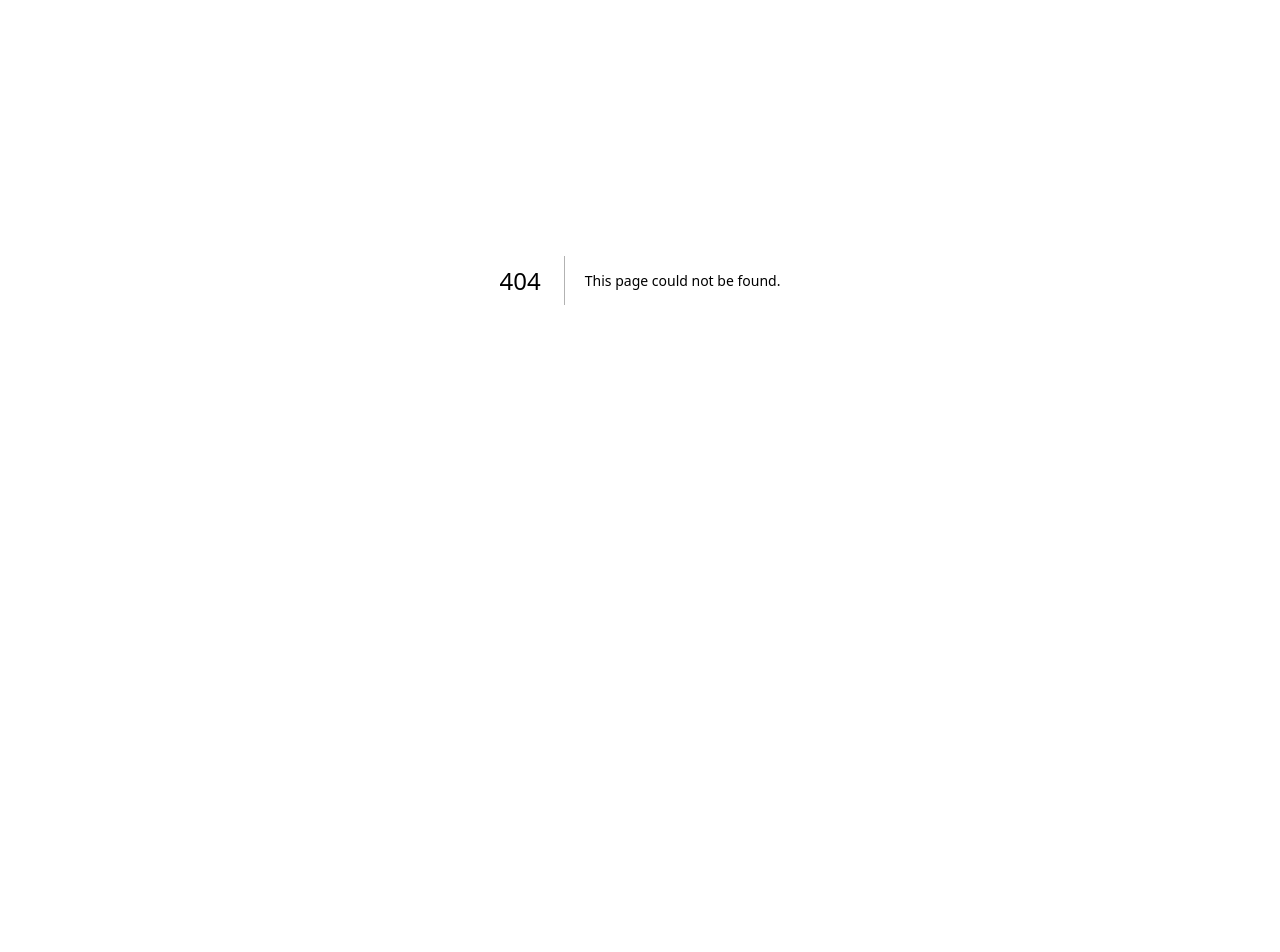
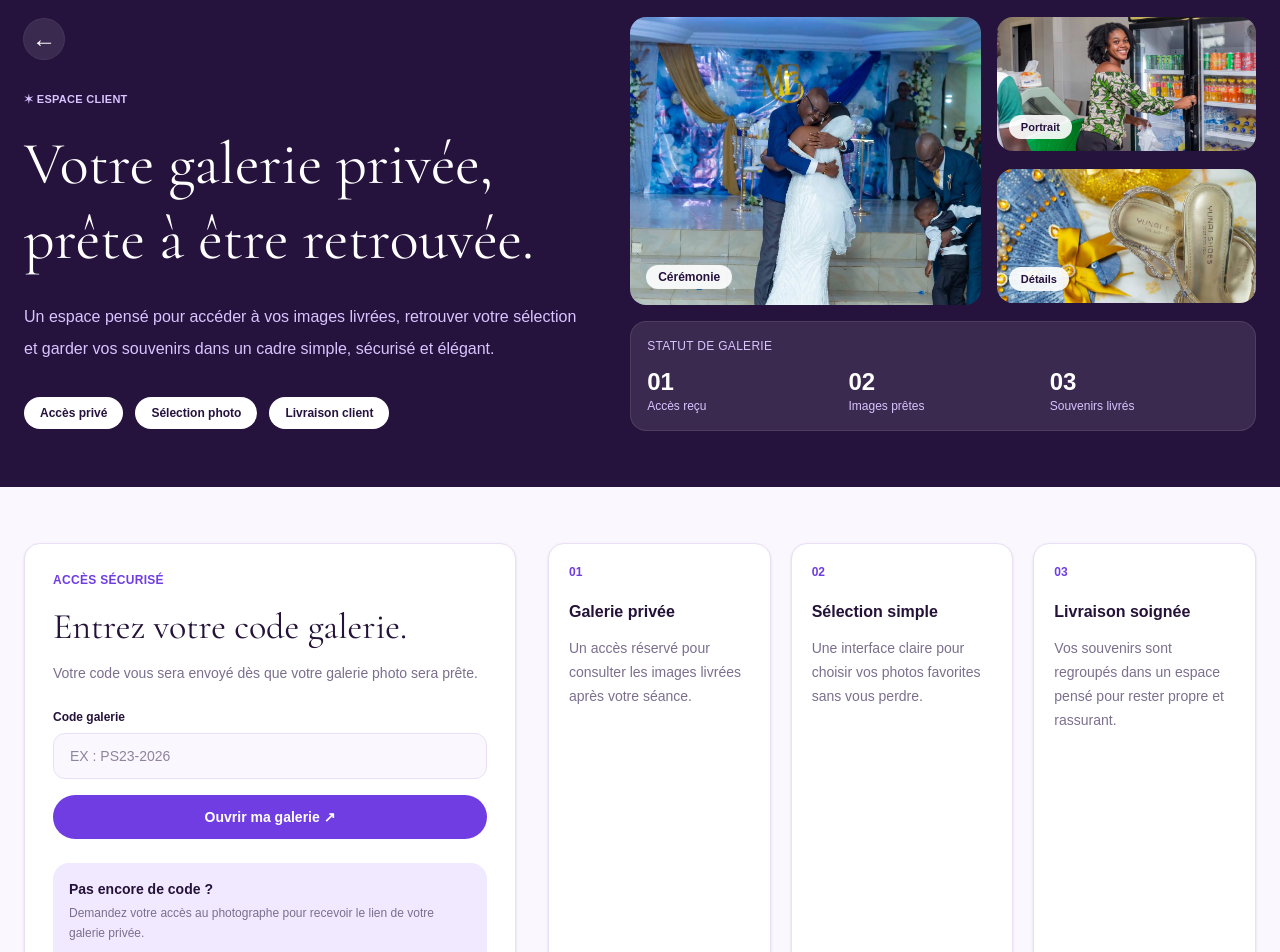
Before and after one commit to tati-ngs/photo-gallery-plateform, a Next.js app: page /espace-client in a window 1280 px wide. Before the commit this address had no page. Shown: the part 120-1072 px from the top of the page. Before the commit the page ends 800 px from the top, so only its background shows below. Built offline with nearby package versions, Linux system fonts and the light colour scheme.

Commit message:
ajout de l'espace client

```diff
--- /dev/null
+++ b/app/espace-client/page.tsx
@@ -0,0 +1,216 @@
+import { Footer } from "@/components/Footer";
+import { Header } from "@/components/Header";
+import { LoadingImage } from "@/components/LoadingImage";
+import Link from "next/link";
+
+const clientFeatures = [
+  {
+    title: "Galerie privée",
+    text: "Un accès réservé pour consulter les images livrées après votre séance.",
+  },
+  {
+    title: "Sélection simple",
+    text: "Une interface claire pour choisir vos photos favorites sans vous perdre.",
+  },
+  {
+    title: "Livraison soignée",
+    text: "Vos souvenirs sont regroupés dans un espace pensé pour rester propre et rassurant.",
+  },
+];
+
+const galleryPreview = [
+  {
+    src: "/douceur d'un oui.jpeg",
+    alt: "Cérémonie livrée dans une galerie client",
+    label: "Cérémonie",
+  },
+  {
+    src: "/lumiere du jour.jpeg",
+    alt: "Portrait livré dans une galerie client",
+    label: "Portrait",
+  },
+  {
+    src: "/matiere.jpg",
+    alt: "Détail photo livré dans une galerie client",
+    label: "Détails",
+  },
+];
+
+export default function EspaceClientPage() {
+  return (
+    <main className="min-h-screen bg-[#fbf7ff] text-[#241238]">
+      <Header compact />
+
+      <section className="bg-[#25123d] px-4 py-10 text-white sm:px-6 lg:py-14">
+        <div className="mx-auto grid max-w-7xl gap-10 lg:grid-cols-[0.95fr_1.05fr] lg:items-center">
+          <div>
+            <Link
+              aria-label="Retour à l'accueil"
+              className="mb-8 inline-flex size-10 items-center justify-center rounded-full bg-white/10 text-2xl font-semibold text-white ring-1 ring-white/15 transition hover:-translate-x-1"
+              href="/"
+            >
+              ←
+            </Link>
+
+            <p className="mb-5 text-[11px] font-bold uppercase tracking-wide text-[#d9c4ff]">
+              ✶ Espace client
+            </p>
+
+            <h1 className="max-w-3xl font-[family-name:var(--font-cormorant)] text-5xl leading-tight md:text-[60px]">
+              Votre galerie privée, prête à être retrouvée.
+            </h1>
+
+            <p className="mt-6 max-w-xl text-base leading-8 text-[#d9c4ff]">
+              Un espace pensé pour accéder à vos images livrées, retrouver votre
+              sélection et garder vos souvenirs dans un cadre simple, sécurisé et
+              élégant.
+            </p>
+
+            <div className="mt-8 flex flex-wrap gap-3 text-xs font-semibold text-[#25123d]">
+              <span className="rounded-full bg-white px-4 py-2">
+                Accès privé
+              </span>
+              <span className="rounded-full bg-white px-4 py-2">
+                Sélection photo
+              </span>
+              <span className="rounded-full bg-white px-4 py-2">
+                Livraison client
+              </span>
+            </div>
+          </div>
+
+          <div className="grid gap-4">
+            <div className="grid grid-cols-[1.15fr_0.85fr] gap-4">
+              <div className="relative h-72 overflow-hidden rounded-2xl bg-[#3a2254]">
+                <LoadingImage
+                  alt={galleryPreview[0].alt}
+                  className="object-cover object-center"
+                  fill
+                  priority
+                  quality={95}
+                  sizes="(max-width: 1024px) 100vw, 520px"
+                  src={galleryPreview[0].src}
+                />
+                <span className="absolute bottom-4 left-4 rounded-full bg-white/90 px-3 py-1 text-xs font-semibold text-[#25123d]">
+                  {galleryPreview[0].label}
+                </span>
+              </div>
+
+              <div className="grid gap-4">
+                {galleryPreview.slice(1).map((item) => (
+                  <div
+                    className="relative h-[134px] overflow-hidden rounded-2xl bg-[#3a2254]"
+                    key={item.src}
+                  >
+                    <LoadingImage
+                      alt={item.alt}
+                      className="object-cover object-center"
+                      fill
+                      quality={95}
+                      sizes="(max-width: 1024px) 50vw, 240px"
+                      src={item.src}
+                    />
+                    <span className="absolute bottom-3 left-3 rounded-full bg-white/90 px-3 py-1 text-[11px] font-semibold text-[#25123d]">
+                      {item.label}
+                    </span>
+                  </div>
+                ))}
+              </div>
+            </div>
+
+            <div className="rounded-2xl border border-white/10 bg-white/10 p-4 backdrop-blur">
+              <p className="text-xs uppercase tracking-wide text-[#d9c4ff]">
+                Statut de galerie
+              </p>
+              <div className="mt-3 grid gap-3 sm:grid-cols-3">
+                <div>
+                  <p className="text-2xl font-bold">01</p>
+                  <p className="text-xs text-[#d9c4ff]">Accès reçu</p>
+                </div>
+                <div>
+                  <p className="text-2xl font-bold">02</p>
+                  <p className="text-xs text-[#d9c4ff]">Images prêtes</p>
+                </div>
+                <div>
+                  <p className="text-2xl font-bold">03</p>
+                  <p className="text-xs text-[#d9c4ff]">Souvenirs livrés</p>
+                </div>
+              </div>
+            </div>
+          </div>
+        </div>
+      </section>
+
+      <section className="px-4 py-12 sm:px-6 lg:py-14">
+        <div className="mx-auto grid max-w-7xl gap-8 lg:grid-cols-[0.82fr_1.18fr]">
+          <aside className="rounded-2xl border border-[#eadff5] bg-white p-5 shadow-sm sm:p-7">
+            <p className="text-xs font-bold uppercase tracking-wide text-[#6f3de2]">
+              Accès sécurisé
+            </p>
+
+            <h2 className="mt-4 font-[family-name:var(--font-cormorant)] text-4xl leading-tight">
+              Entrez votre code galerie.
+            </h2>
+
+            <p className="mt-3 text-sm leading-6 text-[#7b6f8d]">
+              Votre code vous sera envoyé dès que votre galerie photo sera prête.
+            </p>
+
+            <form className="mt-6 grid gap-4">
+              <label className="grid gap-2 text-xs font-semibold">
+                Code galerie
+                <input
+                  className="rounded-xl border border-[#eadff5] bg-[#fbf7ff] px-4 py-3 text-sm font-normal uppercase outline-none transition focus:border-[#6f3de2]"
+                  placeholder="Ex : PS23-2026"
+                  type="text"
+                />
+              </label>
+
+              <button
+                className="motion-button rounded-full bg-[#6f3de2] px-7 py-3 text-sm font-semibold text-white"
+                type="button"
+              >
+                Ouvrir ma galerie ↗
+              </button>
+            </form>
+
+            <div className="mt-6 rounded-2xl bg-[#f1e9ff] p-4">
+              <p className="text-sm font-bold">Pas encore de code ?</p>
+              <p className="mt-1 text-xs leading-5 text-[#7b6f8d]">
+                Demandez votre accès au photographe pour recevoir le lien de
+                votre galerie privée.
+              </p>
+              <a
+                className="mt-4 inline-flex rounded-full bg-white px-4 py-2 text-xs font-semibold text-[#6f3de2]"
+                href="https://wa.me/2250504012432"
+                rel="noreferrer"
+                target="_blank"
+              >
+                Demander mon accès ↗
+              </a>
+            </div>
+          </aside>
+
+          <div className="grid gap-5 md:grid-cols-3">
+            {clientFeatures.map((feature, index) => (
+              <article
+                className="motion-card rounded-2xl border border-[#eadff5] bg-white p-5 shadow-sm"
+                key={feature.title}
+              >
+                <p className="text-xs font-bold text-[#6f3de2]">
+                  0{index + 1}
+                </p>
+                <h3 className="mt-5 text-base font-bold">{feature.title}</h3>
+                <p className="mt-3 text-sm leading-6 text-[#7b6f8d]">
+                  {feature.text}
+                </p>
+              </article>
+            ))}
+          </div>
+        </div>
+      </section>
+
+      <Footer />
+    </main>
+  );
+}
--- a/app/globals.css
+++ b/app/globals.css
@@ -64,6 +64,24 @@ html {
   transition:
     transform 900ms cubic-bezier(0.16, 1, 0.3, 1),
     filter 900ms cubic-bezier(0.16, 1, 0.3, 1);
+}
+
+.image-loading-shimmer {
+  overflow: hidden;
+}
+
+.image-loading-shimmer::after {
+  animation: image-loading-sweep 1.35s ease-in-out infinite;
+  background: linear-gradient(
+    110deg,
+    transparent 0%,
+    rgb(255 255 255 / 0.6) 45%,
+    transparent 75%
+  );
+  content: "";
+  inset: 0;
+  position: absolute;
+  transform: translateX(-100%);
 }
 
 .motion-card:hover .motion-image,
@@ -154,6 +172,12 @@ html {
   }
 }
 
+@keyframes image-loading-sweep {
+  to {
+    transform: translateX(100%);
+  }
+}
+
 @keyframes hero-title-drift {
   0%,
   100% {
@@ -223,8 +247,13 @@ html {
 
   .motion-card,
   .motion-image,
+  .image-loading-shimmer::after,
   .motion-button,
   .motion-button::after {
     transition: none;
   }
+
+  .image-loading-shimmer::after {
+    animation: none;
+  }
 }
--- a/app/page.tsx
+++ b/app/page.tsx
@@ -2,10 +2,11 @@
 
 import { Footer } from "@/components/Footer";
 import { Header } from "@/components/Header";
+import { LoadingImage } from "@/components/LoadingImage";
 import { ServiceCard } from "@/components/ServiceCard";
 import type { GalleryCategory } from "@/data/gallery";
 import { services } from "@/data/services";
-import Image from "next/image";
+import Link from "next/link";
 import { useRouter } from "next/navigation";
 import type { SyntheticEvent } from "react";
 import { useRef } from "react";
@@ -145,13 +146,14 @@ export default function Home() {
               <div className="absolute left-1/2 top-1/2 h-[112%] w-[112%] -translate-x-1/2 -translate-y-1/2 rounded-full border border-[#ded2ef]" />
               <div className="hero-shape absolute inset-0 rounded-full bg-[#d9c4ff]" />
 
-              <Image
+              <LoadingImage
                 src="/photographer-cutout.png"
                 alt="Photographe PS23PHOTOGRAPHY"
                 width={330}
                 height={500}
                 priority
                 style={{ height: "auto" }}
+                loadingClassName="rounded-full"
                 className="hero-subject-glow absolute left-1/2 top-1/2 z-10 h-auto w-[355px] -translate-x-1/2 -translate-y-[58%] object-contain sm:w-[345px] sm:-translate-y-[53%] md:w-[330px] md:-translate-y-[54%] lg:w-[320px]"
               />
 
@@ -255,8 +257,9 @@ export default function Home() {
           </div>
 
           <div className="mx-auto mt-7 grid max-w-6xl gap-5 md:grid-cols-2">
-            {services.map((service) => (
+            {services.map((service, index) => (
               <ServiceCard
+                eager={index < 3}
                 key={service.title}
                 onOpenCategory={showGallery}
                 service={service}
@@ -337,7 +340,7 @@ export default function Home() {
               }`}
             >
               <div className="relative aspect-square overflow-hidden rounded-lg">
-                <Image
+                <LoadingImage
                   src="/douceur d'un oui.jpeg"
                   alt="Cérémonie sous une arche"
                   fill
@@ -363,7 +366,7 @@ export default function Home() {
                 }`}
               >
                 <div className="relative aspect-square overflow-hidden rounded-lg">
-                  <Image
+                  <LoadingImage
                     src="/lumiere du jour.jpeg"
                     alt="Portrait à la lumière du jour"
                     fill
@@ -388,7 +391,7 @@ export default function Home() {
                 }`}
               >
                 <div className="relative aspect-square overflow-hidden rounded-lg">
-                  <Image
+                  <LoadingImage
                     src="/matiere.jpg"
                     alt="Matières et nuances"
                     fill
@@ -413,7 +416,7 @@ export default function Home() {
                 }`}
               >
                 <div className="relative aspect-square overflow-hidden rounded-lg">
-                  <Image
+                  <LoadingImage
                     src="/conference.jpeg"
                     alt="Conférence et panel"
                     fill
@@ -520,12 +523,12 @@ export default function Home() {
               </div>
             </div>
 
-            <a
-              href="#client"
+            <Link
+              href="/espace-client"
               className="motion-button w-fit rounded-full bg-white px-6 py-3 text-sm font-semibold text-[#6f3de2]"
             >
               Accéder à l’espace client ↗
-            </a>
+            </Link>
           </div>
         </div>
       </section>
@@ -547,7 +550,7 @@ export default function Home() {
             </p>
 
             <div className="relative mt-7 h-32 max-w-md overflow-hidden rounded-2xl">
-              <Image
+              <LoadingImage
                 src="/cam.png"
                 alt="Photographe en action"
                 fill
@@ -561,8 +564,8 @@ export default function Home() {
               Portrait · Cérémonie · Événement · Projet de marque
             </p>
 
-            <div className="mt-5 flex max-w-md justify-center overflow-hidden rounded-2xl">
-              <Image
+            <div className="relative mt-5 flex max-w-md justify-center overflow-hidden rounded-2xl">
+              <LoadingImage
                 src="/contact.PNG"
                 alt="Contact PS23PHOTOGRAPHY"
                 width={520}
--- a/components/GalleryCard.tsx
+++ b/components/GalleryCard.tsx
@@ -1,4 +1,4 @@
-import Image from "next/image";
+import { LoadingImage } from "@/components/LoadingImage";
 import type { GalleryItem } from "@/data/gallery";
 
 type GalleryCardProps = {
@@ -15,7 +15,7 @@ export function GalleryCard({ item, index, onOpen }: GalleryCardProps) {
       onClick={() => onOpen(index)}
       type="button"
     >
-      <Image
+      <LoadingImage
         src={item.src}
         alt={item.title}
         fill
--- a/components/Header.tsx
+++ b/components/Header.tsx
@@ -75,7 +75,7 @@ export function Header({ compact = false }: HeaderProps) {
             </a>
             <a href="#services">Services</a>
             <a href="#experience">Expérience</a>
-            <a href="#client">Espace client</a>
+            <Link href="/espace-client">Espace client</Link>
             <a
               href="#contact"
               className="rounded-full bg-[#6f3de2] px-7 py-4 text-sm font-semibold text-white"
@@ -128,13 +128,13 @@ export function Header({ compact = false }: HeaderProps) {
               >
                 Expérience
               </a>
-              <a
+              <Link
                 className="rounded-2xl px-4 py-3 hover:bg-[#f7f2ff]"
-                href="#client"
+                href="/espace-client"
                 onClick={() => setMenuOpen(false)}
               >
                 Espace client
-              </a>
+              </Link>
             </div>
           )}
         </div>
--- /dev/null
+++ b/components/LoadingImage.tsx
@@ -0,0 +1,40 @@
+"use client";
+
+import Image, { type ImageProps } from "next/image";
+import { useState } from "react";
+
+type LoadingImageProps = ImageProps & {
+  imageClassName?: string;
+  loadingClassName?: string;
+};
+
+export function LoadingImage({
+  className = "",
+  imageClassName = "",
+  loadingClassName = "",
+  onLoad,
+  ...props
+}: LoadingImageProps) {
+  const [isLoaded, setIsLoaded] = useState(false);
+
+  return (
+    <>
+      {!isLoaded && (
+        <div
+          className={`image-loading-shimmer absolute inset-0 bg-[#f1e9ff] ${loadingClassName}`}
+        />
+      )}
+
+      <Image
+        {...props}
+        className={`${imageClassName} ${className} transition-opacity duration-700 ${
+          isLoaded ? "opacity-100" : "opacity-0"
+        }`}
+        onLoad={(event) => {
+          setIsLoaded(true);
+          onLoad?.(event);
+        }}
+      />
+    </>
+  );
+}
--- a/components/ServiceCard.tsx
+++ b/components/ServiceCard.tsx
@@ -1,20 +1,26 @@
-import Image from "next/image";
+import { LoadingImage } from "@/components/LoadingImage";
 import type { GalleryCategory } from "@/data/gallery";
 import type { ServiceItem } from "@/data/services";
 
 type ServiceCardProps = {
   service: ServiceItem;
+  eager?: boolean;
   onOpenCategory: (category: Exclude<GalleryCategory, "tout">) => void;
 };
 
-export function ServiceCard({ service, onOpenCategory }: ServiceCardProps) {
+export function ServiceCard({
+  eager = false,
+  service,
+  onOpenCategory,
+}: ServiceCardProps) {
   return (
     <article className="motion-card group overflow-hidden bg-[#f7f2ff]">
       <div className="relative aspect-[4/3] overflow-hidden lg:aspect-[16/9]">
-        <Image
+        <LoadingImage
           src={service.image}
           alt={service.imageAlt}
           fill
+          loading={eager ? "eager" : "lazy"}
           quality={95}
           sizes="(max-width: 768px) 100vw, 50vw"
           className={`motion-image object-cover ${service.imagePosition} saturate-110 contrast-105 group-hover:object-top group-active:object-top`}
```
